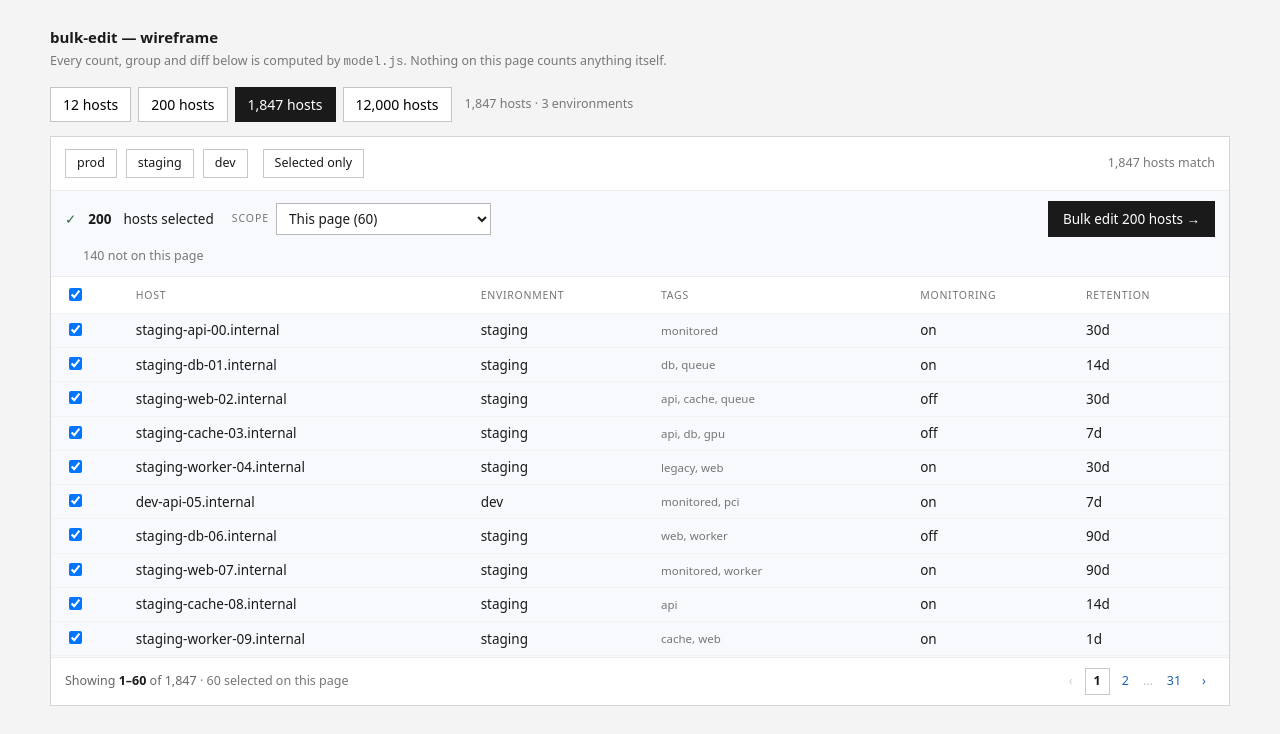
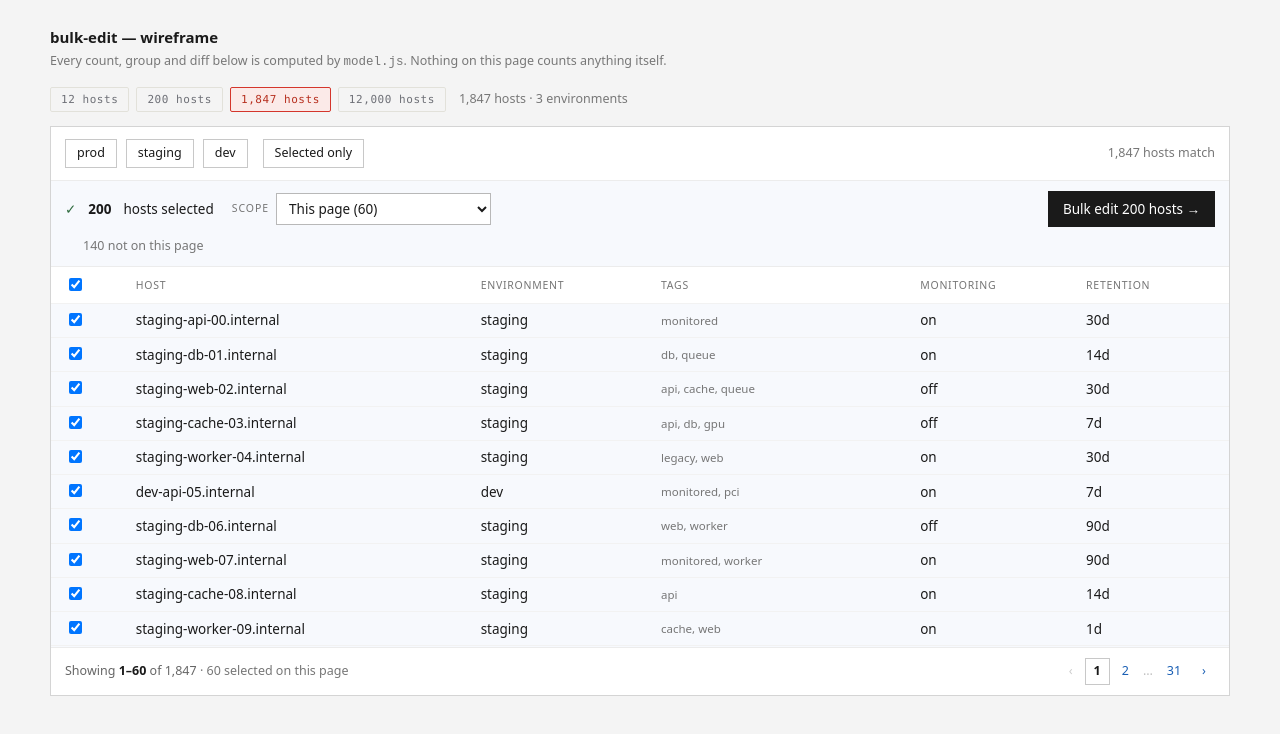
Before and after one commit to omkarpkh/bulk-edit-mixed, a website: page demo/index.html in a window 1280 px wide. Drawn offline with Linux system fonts and the light colour scheme.

Commit message:
the harness stopped looking like the product
The fixture buttons used solid #1a1a1a when pressed, which is the component's
own primary action. So the scaffolding and the thing being demonstrated were
the same object visually, on a page whose whole claim is that the component
below is the real thing running.

Mono, hairline, and the red the section label already carries. You can now tell
at a glance which half is the artifact.

```diff
--- a/demo/index.html
+++ b/demo/index.html
@@ -10,8 +10,13 @@
   h1 { font-size:15px; font-weight:600; margin:0 0 3px; }
   .sub { font-size:12.5px; color:#777; margin:0 0 16px; }
   .switch { display:flex; gap:7px; margin-bottom:14px; }
-  .switch button { border:1px solid #c4c4c4; background:#fff; padding:6px 12px; font:inherit; cursor:pointer; }
-  .switch button[aria-pressed=true] { background:#1a1a1a; color:#fff; border-color:#1a1a1a; }
+  /* Harness, not product. These pick the fixture; they are not part of the thing
+     being demonstrated, so they must not look like anything inside it. The pressed
+     state used solid #1a1a1a, which is the component's own primary button. */
+  .switch button { font-family:ui-monospace,SFMono-Regular,Menlo,monospace; font-size:11px; letter-spacing:.05em;
+                   border:1px solid #e2e1da; background:transparent; color:#6e7077; padding:5px 10px; cursor:pointer; border-radius:2px; }
+  .switch button:hover { color:#1a1a1a; border-color:#999; }
+  .switch button[aria-pressed=true] { background:#fbeae8; color:#b7301f; border-color:#d4362c; }
   .count { font-size:12.5px; color:#777; align-self:center; margin-left:6px; }
 </style>
 </head>
```
